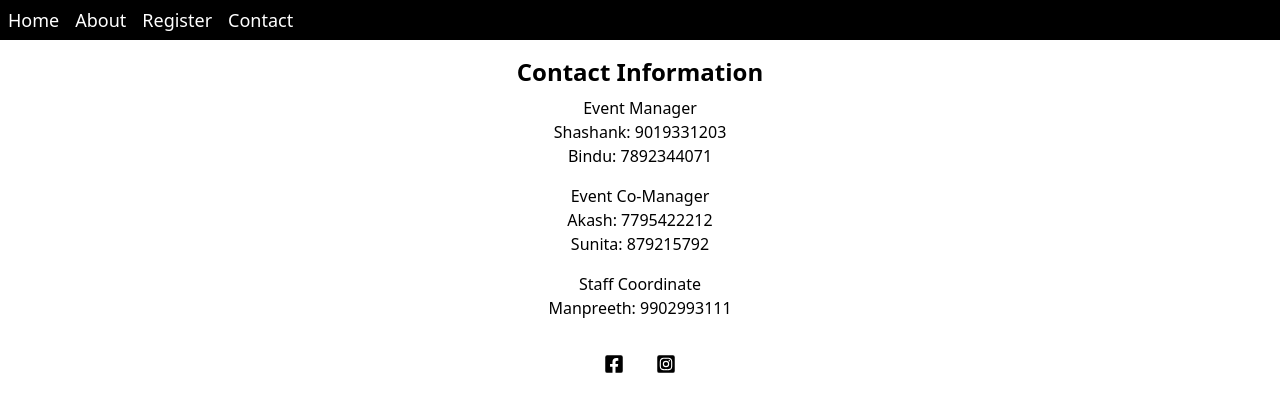
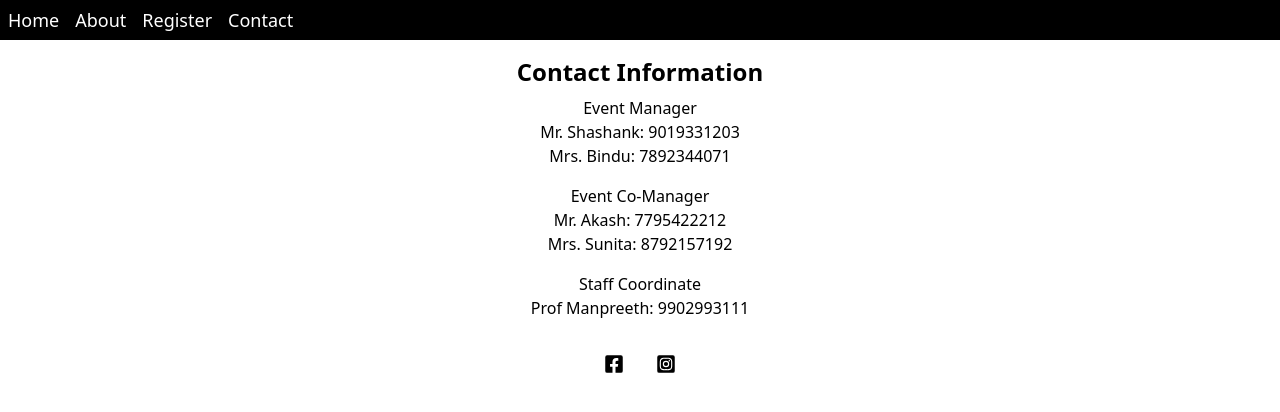
Before and after one commit to ChannabasavaH/Nruthyom, a React (Vite) app in the folder Frontend/: page /#/api/contact in a window 1280 px wide. Shown: the top 412 px of the page. Built offline with nearby package versions, Linux system fonts and the light colour scheme; a web font is replaced by a local one.

Commit message:
Made some changes in contact

```diff
--- a/Frontend/src/pages/Contact.jsx
+++ b/Frontend/src/pages/Contact.jsx
@@ -12,17 +12,17 @@
         <h1 className='text-2xl font-semibold m-2'>Contact Information</h1>
         <div className='flex flex-col justify-center items-center mb-4'>
           <h1>Event Manager</h1>
-          <p>Shashank: 9019331203</p>
-          <p>Bindu: 7892344071</p>
+          <p>Mr. Shashank: 9019331203</p>
+          <p>Mrs. Bindu: 7892344071</p>
         </div>
         <div className='flex flex-col justify-center items-center mb-4'>
           <h1>Event Co-Manager</h1>
-          <p>Akash: 7795422212</p>
-          <p>Sunita: 879215792</p>
+          <p>Mr. Akash: 7795422212</p>
+          <p>Mrs. Sunita: 8792157192</p>
         </div>
         <div className='flex flex-col justify-center items-center mb-4'>
           <h1>Staff Coordinate</h1>
-          <p>Manpreeth: 9902993111</p>
+          <p>Prof Manpreeth: 9902993111</p>
         </div>
       </div>
       <div className='mt-2'>
--- a/Frontend/src/pages/Home.jsx
+++ b/Frontend/src/pages/Home.jsx
@@ -20,8 +20,8 @@
           <p className="text-white text-lg sm:text-xl md:text-2xl m-2 font-medium">First Ever Biggest Inter-College Dance Competition Held In Oxford College.</p>
         </div>
         <div className="relative z-10 flex flex-col justify-center items-center h-full p-4 text-center">
-          <p className="text-white text-xl sm:text-2xl md:text-3xl m-2 font-semibold">To Know More About Event</p>
-          <Link to={'/api/about'} className="text-blue-500 text-md sm:text-lg md:text-xl font-medium">Click Here</Link>
+          <p className="text-white text-xl sm:text-2xl md:text-3xl m-2 font-semibold">To Register</p>
+          <Link to={'/api/register'} className="text-blue-500 text-md sm:text-lg md:text-xl font-medium">Click Here</Link>
           <p className="text-white text-xl sm:text-2xl md:text-3xl m-2 font-medium">Contact of Event Managers</p>
           <Link to={'/api/contact'} className="text-blue-500 text-md sm:text-lg md:text-xl font-medium">Click Here</Link>
         </div>
--- a/Frontend/src/pages/Register.jsx
+++ b/Frontend/src/pages/Register.jsx
@@ -76,7 +76,7 @@
           <div className='flex flex-col justify-center items-center'>
             <h1 className='text-xl text-black mb-2'>Pay Through UPI ID or QR Code</h1>
             <p className='text-md text-black'>8722989080prashu@axl</p>
-            <img src={Scanner} alt="Not Found" className='w-[50%] h-96' />
+            <img src={Scanner} alt="Not Found" className='w-[50%] h-60' />
             <p className='text-black text-lg'>Note: While Paying Please Mention Your Team Name.</p>
           </div>
           <div>
```
Also changed, not shown: Frontend/src/assets/WhatsApp Image 2024-05-14 at 16.48.07.jpeg.
